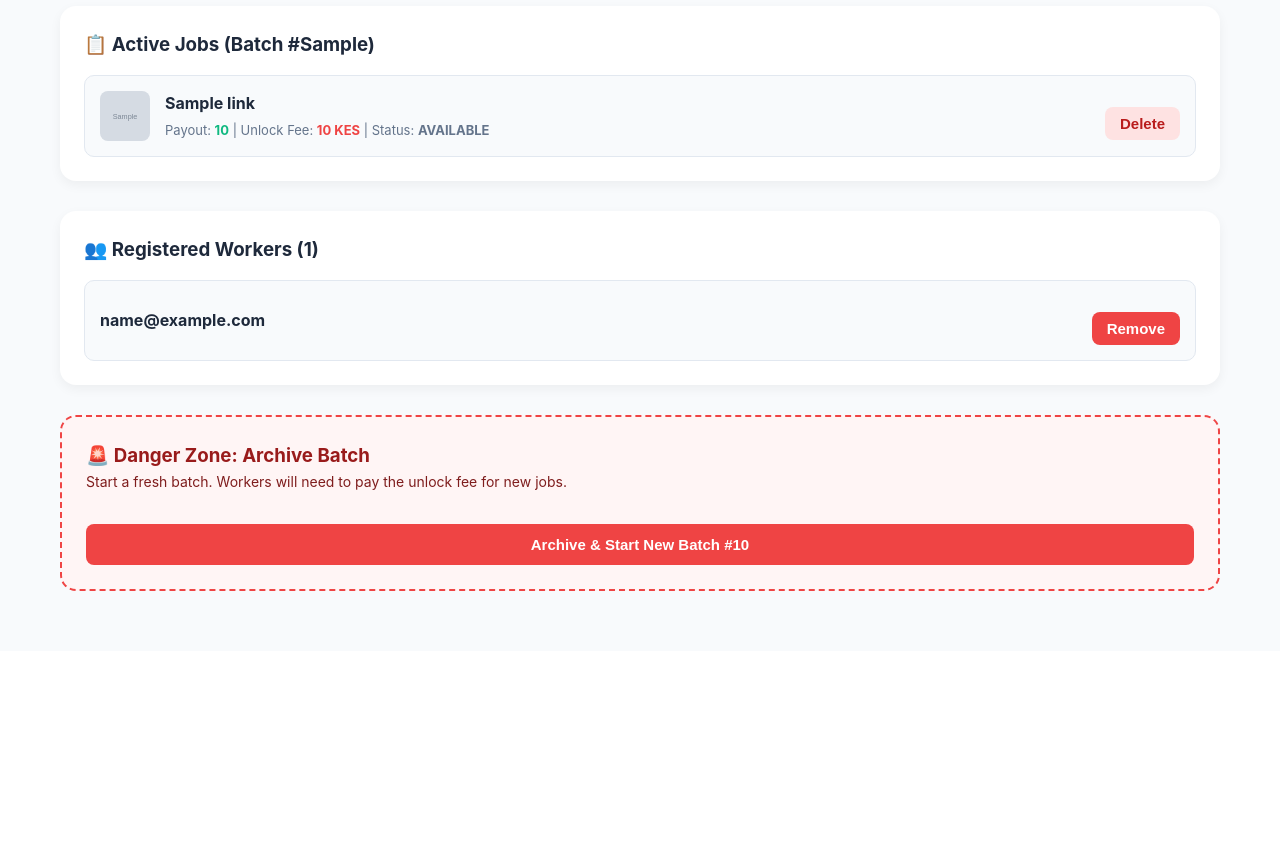
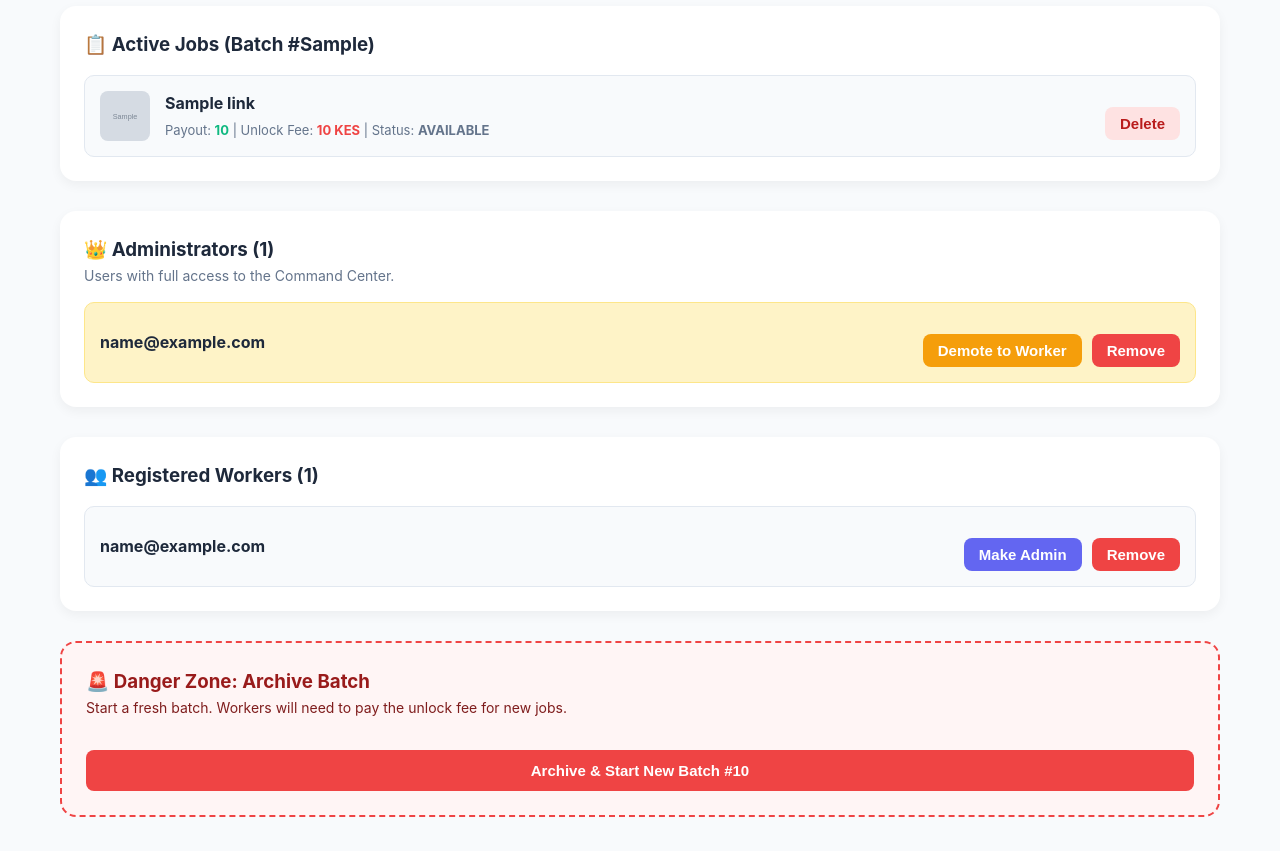
Before and after one commit to Uarabi12345/joblinks, a FastAPI app: template app/templates/admin.html in a window 1280 px wide. Shown: the part 1275-2126 px from the top of the page. Before the commit the page ends 1866 px from the top, so only its background shows below. Run offline with FastAPI, Linux system fonts and the light colour scheme; the template is opened without the code that fills it: most values are stand-ins (such as "Sample title", 1, 10 or a date in 2020); grey boxes marked "Sample" are stand-in pictures.

Commit message:
Added multi-admin support and password eye icons

```diff
--- a/app/static/style.css
+++ b/app/static/style.css
@@ -289,3 +289,25 @@ footer { text-align: center; padding: 32px 20px; color: #94a3b8; font-size: 13px
   transition: transform 0.3s;
 }
 .whatsapp-float:hover { transform: scale(1.1); }
+/* Password Eye Icon */
+.password-wrapper {
+  position: relative;
+  width: 100%;
+  margin-bottom: 12px;
+}
+.password-wrapper input {
+  margin-bottom: 0 !important; /* Override default input margin */
+}
+.toggle-password {
+  position: absolute;
+  right: 12px;
+  top: 50%;
+  transform: translateY(-50%);
+  cursor: pointer;
+  font-size: 18px;
+  opacity: 0.6;
+  transition: opacity 0.2s;
+}
+.toggle-password:hover {
+  opacity: 1;
+}
--- a/app/templates/admin.html
+++ b/app/templates/admin.html
@@ -105,6 +105,34 @@
     </div>
   </div>
 
+  <!-- ADMINISTRATORS -->
+  <div class="card" style="margin-bottom: 30px; background: white; padding: 24px; border-radius: 16px; box-shadow: 0 4px 12px rgba(0,0,0,0.05);">
+    <h3 style="margin-top: 0;">👑 Administrators ({{ admins|length }})</h3>
+    <p style="color: #64748b; font-size: 14px; margin-bottom: 15px;">Users with full access to the Command Center.</p>
+    <div style="display: flex; flex-direction: column; gap: 10px;">
+      {% for admin in admins %}
+        <div style="background: #fef3c7; padding: 15px; border-radius: 10px; border: 1px solid #fde68a; display: flex; justify-content: space-between; align-items: center; flex-wrap: wrap; gap: 10px;">
+          <div>
+            <strong>{{ admin.email }}</strong>
+            {% if admin.id == user.id %}<span style="font-size: 12px; color: #92400e; font-weight: bold;">(You)</span>{% endif %}
+          </div>
+          <div style="display: flex; gap: 10px;">
+            {% if admin.id != user.id %}
+              <form method="post" action="/admin/demote/{{ admin.id }}" onsubmit="return confirm('Remove admin privileges from this user?')">
+                <button type="submit" style="background: #f59e0b; color: white; border: none; padding: 8px 15px; border-radius: 8px; font-weight: bold; cursor: pointer;">Demote to Worker</button>
+              </form>
+            {% endif %}
+            {% if admin.id != user.id %}
+              <form method="post" action="/admin/delete-user/{{ admin.id }}" onsubmit="return confirm('Permanently delete this admin?')">
+                <button type="submit" style="background: #ef4444; color: white; border: none; padding: 8px 15px; border-radius: 8px; font-weight: bold; cursor: pointer;">Remove</button>
+              </form>
+            {% endif %}
+          </div>
+        </div>
+      {% endfor %}
+    </div>
+  </div>
+
   <!-- REGISTERED WORKERS -->
   <div class="card" style="margin-bottom: 30px; background: white; padding: 24px; border-radius: 16px; box-shadow: 0 4px 12px rgba(0,0,0,0.05);">
     <h3 style="margin-top: 0;">👥 Registered Workers ({{ workers|length }})</h3>
@@ -114,9 +142,14 @@
           <div>
             <strong>{{ w.email }}</strong>
           </div>
-          <form method="post" action="/admin/delete-user/{{ w.id }}" onsubmit="return confirm('Delete this user?')">
-            <button type="submit" style="background: #ef4444; color: white; border: none; padding: 8px 15px; border-radius: 8px; font-weight: bold; cursor: pointer;">Remove</button>
-          </form>
+          <div style="display: flex; gap: 10px;">
+            <form method="post" action="/admin/promote/{{ w.id }}" onsubmit="return confirm('Promote this user to Admin?')">
+              <button type="submit" style="background: #6366f1; color: white; border: none; padding: 8px 15px; border-radius: 8px; font-weight: bold; cursor: pointer;">Make Admin</button>
+            </form>
+            <form method="post" action="/admin/delete-user/{{ w.id }}" onsubmit="return confirm('Delete this user?')">
+              <button type="submit" style="background: #ef4444; color: white; border: none; padding: 8px 15px; border-radius: 8px; font-weight: bold; cursor: pointer;">Remove</button>
+            </form>
+          </div>
         </div>
       {% else %}
         <p style="color: #64748b; text-align: center; padding: 20px;">No workers registered yet.</p>
```
Also changed, not shown: app/routes.py (+29 -11 lines), app/templates/login.html (+15 -1 lines), app/templates/register.html (+15 -1 lines), app/templates/reset_password.html (+15 -1 lines).
